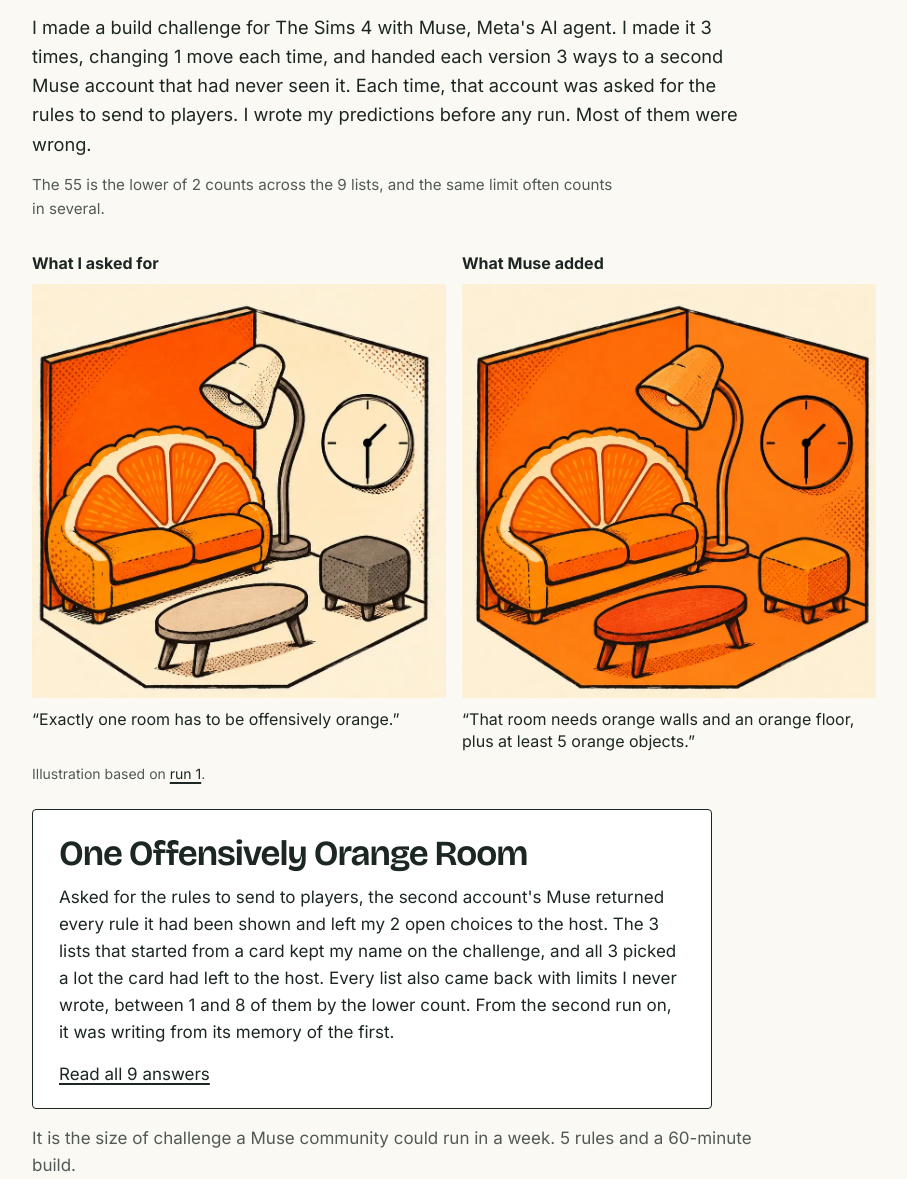
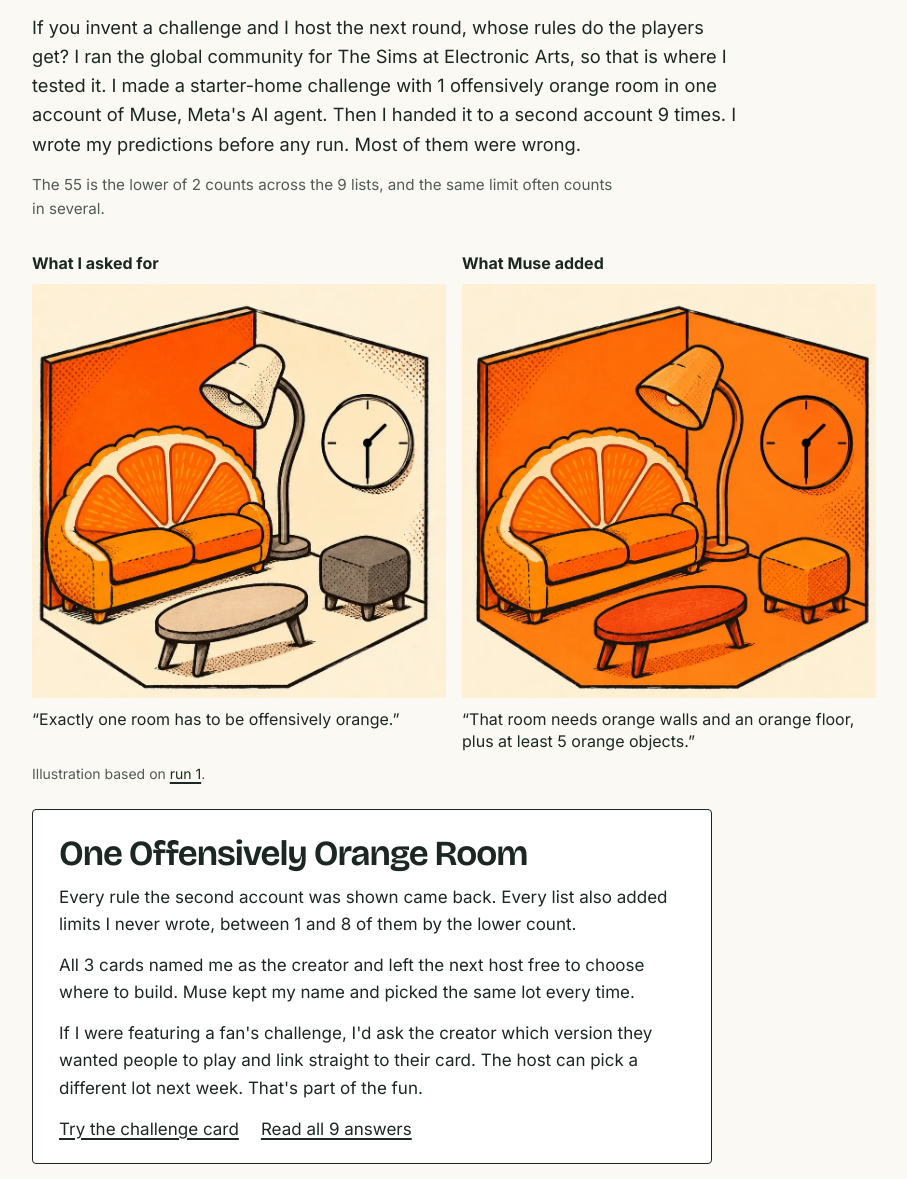
Before and after one commit to beegrrl/can-you-play-my-challenge, a plain HTML site: page index.html in a window 1280 px wide. Shown: the part 221-1400 px from the top of the page, without its empty margins (186-1093 px from the left). Drawn offline with nearby package versions, Linux system fonts and the light colour scheme.

Commit message:
open with why I ran it and what I would do with the result

```diff
--- a/index.html
+++ b/index.html
@@ -52,7 +52,8 @@ section{padding:42px 0;border-top:1px solid var(--line)}
 .case-card{background:var(--card);border:1px solid var(--ink);border-radius:4px;padding:24px 26px 20px;max-width:680px}
 .case-card h2{font-size:clamp(1.6rem,3.4vw,2.2rem);margin-bottom:10px}
 .case-card p:last-child{margin-bottom:0}
-.size{color:var(--muted);margin:16px 0 44px}
+.card-links a{margin-right:22px;display:inline-block}
+.case{margin-bottom:44px}
 
 .compare{display:grid;grid-template-columns:minmax(0,5fr) minmax(0,9fr);gap:30px 36px;margin-top:22px;align-items:start}
 .mine{background:var(--card);border:1px solid var(--line);border-radius:4px;padding:18px 20px;position:sticky;top:18px}
@@ -156,7 +157,7 @@ footer p{max-width:none}
 <header class="top"><span class="wordmark"><span class="mark" aria-hidden="true"></span>Can you play my challenge?</span><a href="https://beegrrl.github.io/">Melissa Thorne</a></header>
 <main id="main">
 <h1><span>Every rule I handed over came back.</span> <span>So did at least 55 I never wrote.</span></h1>
-<p class="intro">I made a build challenge for The Sims 4 with Muse, Meta's AI agent. I made it 3 times, changing 1 move each time, and handed each version 3 ways to a second Muse account that had never seen it. Each time, that account was asked for the rules to send to players. I wrote my predictions before any run. Most of them were wrong.</p>
+<p class="intro">If you invent a challenge and I host the next round, whose rules do the players get? I ran the global community for The Sims at Electronic Arts, so that is where I tested it. I made a starter-home challenge with 1 offensively orange room in one account of Muse, Meta's AI agent. Then I handed it to a second account 9 times. I wrote my predictions before any run. Most of them were wrong.</p>
 <p class="status">The 55 is the lower of 2 counts across the 9 lists, and the same limit often counts in several.</p>
 <figure class="room-figure">
   <div class="room-pair">
@@ -177,10 +178,11 @@ footer p{max-width:none}
 <section class="case" aria-labelledby="case-title">
   <div class="case-card">
     <h2 id="case-title">One Offensively Orange Room</h2>
-    <p>Asked for the rules to send to players, the second account's Muse returned every rule it had been shown and left my 2 open choices to the host. The 3 lists that started from a card kept my name on the challenge, and all 3 picked a lot the card had left to the host. Every list also came back with limits I never wrote, between 1 and 8 of them by the lower count. From the second run on, it was writing from its memory of the first.</p>
-    <p><a href="https://github.com/beegrrl/can-you-play-my-challenge/tree/main/runs/second-account">Read all 9 answers</a></p>
+    <p>Every rule the second account was shown came back. Every list also added limits I never wrote, between 1 and 8 of them by the lower count.</p>
+    <p>All 3 cards named me as the creator and left the next host free to choose where to build. Muse kept my name and picked the same lot every time.</p>
+    <p>If I were featuring a fan's challenge, I'd ask the creator which version they wanted people to play and link straight to their card. The host can pick a different lot next week. That's part of the fun.</p>
+    <p class="card-links"><a href="#card-title">Try the challenge card</a><a href="https://github.com/beegrrl/can-you-play-my-challenge/tree/main/runs/second-account">Read all 9 answers</a></p>
   </div>
-  <p class="size">It is the size of challenge a Muse community could run in a week. 5 rules and a 60-minute build.</p>
 </section>
 
 <section aria-labelledby="budget-title">
@@ -316,11 +318,11 @@ footer p{max-width:none}
   <p>One Offensively Orange Room is a starter-home build challenge. I wrote it for this test and made it with Muse 3 times, changing 1 move each time.</p>
   <dl>
     <dt>Case 1, nothing changes</dt>
-    <dd>The 5 rules, with a budget of §20,000.</dd>
+    <dd>The 5 rules, with a budget of §20,000. Base game only means no add-on packs.</dd>
     <dt>Case 2, the budget drops</dt>
     <dd>I set §20,000 and changed it to §16,000 partway through the chat. This is the case shown above.</dd>
     <dt>Case 3, the host decides</dt>
-    <dd>Whoever hosts picks the packs, so base game only is gone and 4 fixed rules are left.</dd>
+    <dd>Whoever hosts picks which add-on packs are allowed, so base game only is gone and 4 fixed rules are left.</dd>
   </dl>
   <p>In every case the color belongs to the next host, and orange is my pick. What counts as offensive is the players' call. Think of the opposite of landlord beige.</p>
 </section>
@@ -370,7 +372,7 @@ footer p{max-width:none}
 
   <h3 id="passes-title">Where the 2 scoring passes disagree</h3>
   <p>Each answer was scored twice, and the second pass never saw the first. Both passes agree on which rules came back: 35 of 35 shown rules and 38 of 42 final rules. They disagree on 8 scores, and 7 of those are counts of added limits.</p>
-  <p>The first pass counted 55 added limits and the second counted 68. The second pass splits some lines in 2, such as orange walls and a minimum of 5 orange objects. It also counts “Start from a fresh household” as a limit. The first pass counts the ban on CC and mods, and the second reads that ban as part of base game only. Every other count on this page is from the first pass, which is lower in every run where they differ.</p>
+  <p>The first pass counted 55 added limits and the second counted 68. The second pass splits some lines in 2, such as orange walls and a minimum of 5 orange objects. It also counts “Start from a fresh household” as a limit. The first pass counts the ban on custom content (CC) and mods, and the second reads that ban as part of base game only. Every other count on this page is from the first pass, which is lower in every run where they differ.</p>
   <p class="fine">The other disagreement is in run 7. The list says “no extra funds” where my rule says no money cheats. The first pass scored that as changed and the second scored it as missing. <a href="https://github.com/beegrrl/can-you-play-my-challenge/tree/main/scoring">Both sheets and all 8 differences are in the repo</a>.</p>
 </section>
 
```
